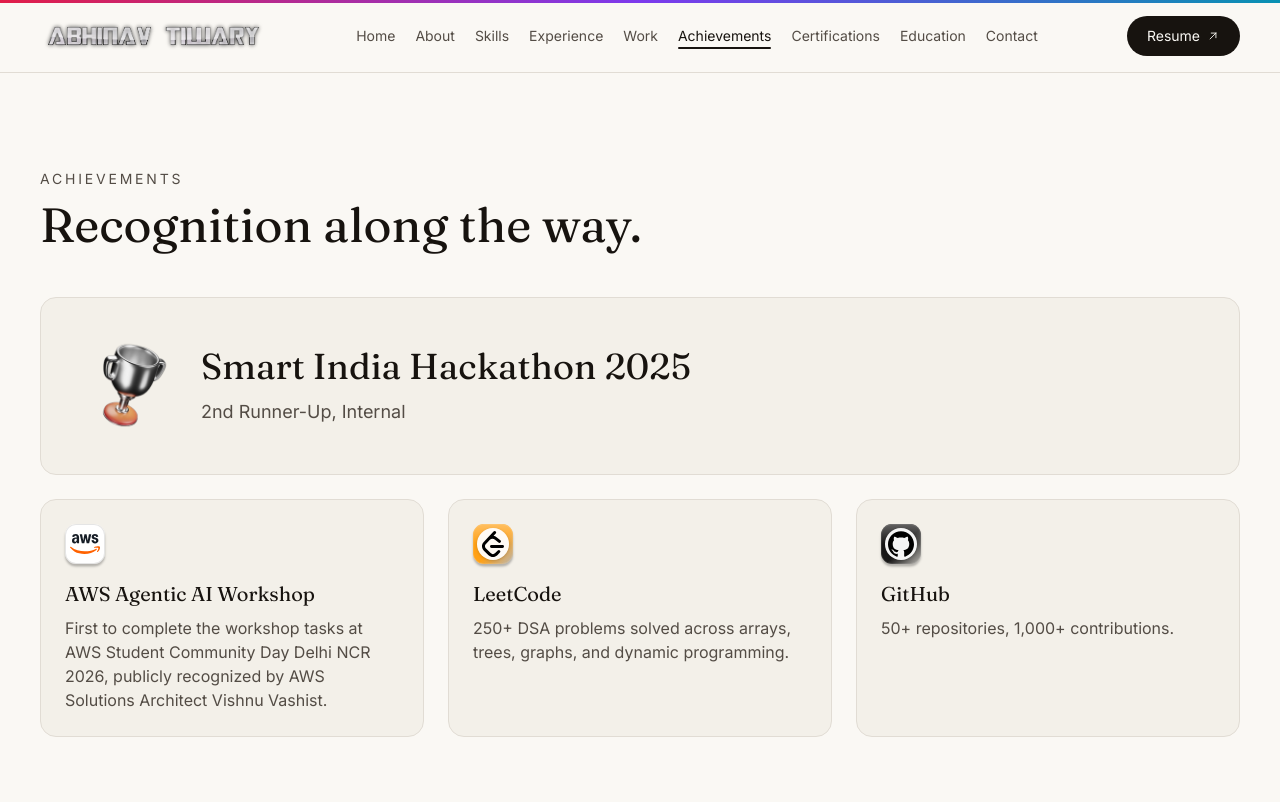
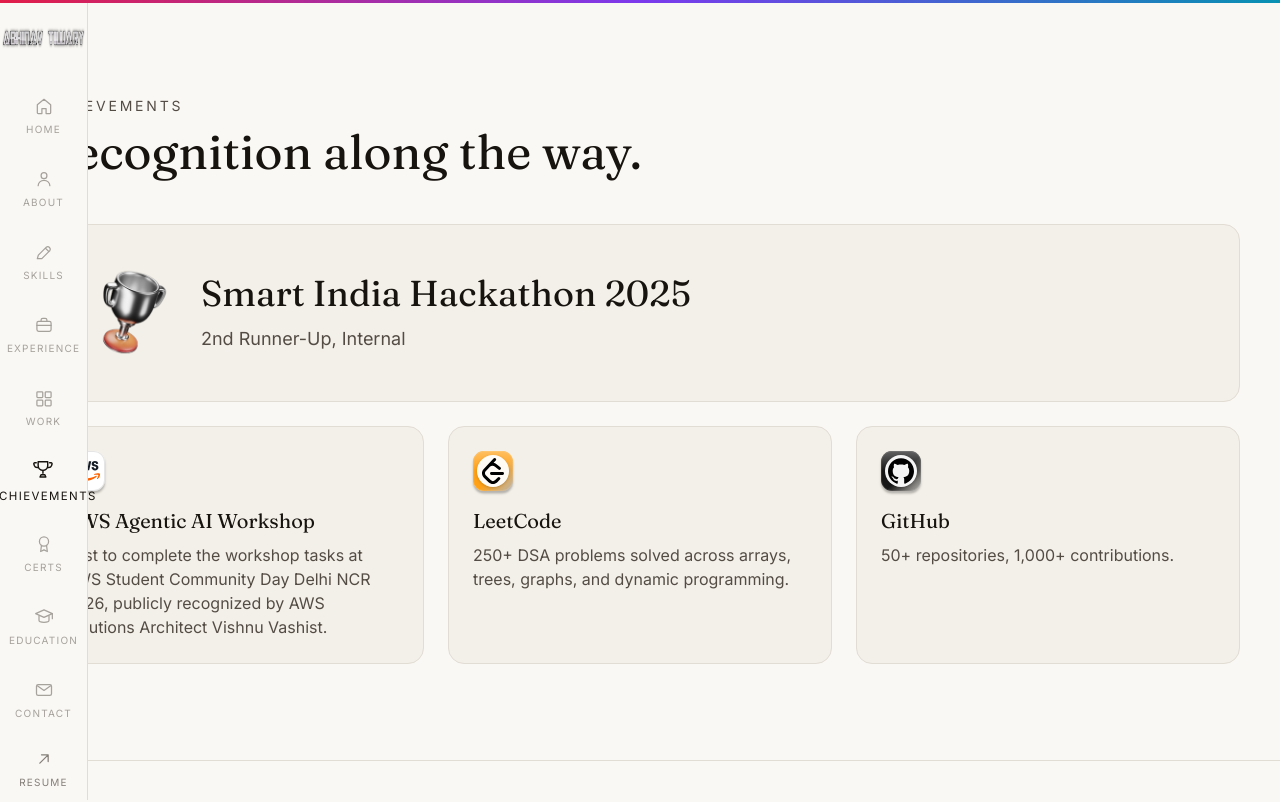
Before and after one commit to abhiii9vvv/Abhinav_Tiwary_Portfolio, a Next.js app: page /achievements in a window 1280 px wide. Shown: the top 802 px of the page. Built offline with nearby package versions, Linux system fonts and the light colour scheme.

Commit message:
feat: replace top nav with sidebar across all routes

```diff
--- a/app/about/page.tsx
+++ b/app/about/page.tsx
@@ -1,11 +1,11 @@
-import { Nav } from "@/components/Nav";
+import { Sidebar } from "@/components/Sidebar";
 import { About } from "@/components/sections/About";
 import { Footer } from "@/components/Footer";
 
 export default function AboutPage() {
   return (
     <>
-      <Nav />
+      <Sidebar />
       <main id="main-content">
         <About />
       </main>
--- a/app/achievements/page.tsx
+++ b/app/achievements/page.tsx
@@ -1,11 +1,11 @@
-import { Nav } from "@/components/Nav";
+import { Sidebar } from "@/components/Sidebar";
 import { Achievements } from "@/components/sections/Achievements";
 import { Footer } from "@/components/Footer";
 
 export default function AchievementsPage() {
   return (
     <>
-      <Nav />
+      <Sidebar />
       <main id="main-content">
         <Achievements />
       </main>
--- a/app/certifications/page.tsx
+++ b/app/certifications/page.tsx
@@ -1,11 +1,11 @@
-import { Nav } from "@/components/Nav";
+import { Sidebar } from "@/components/Sidebar";
 import { Certifications } from "@/components/sections/Certifications";
 import { Footer } from "@/components/Footer";
 
 export default function CertificationsPage() {
   return (
     <>
-      <Nav />
+      <Sidebar />
       <main id="main-content">
         <Certifications />
       </main>
--- a/app/contact/page.tsx
+++ b/app/contact/page.tsx
@@ -1,11 +1,11 @@
-import { Nav } from "@/components/Nav";
+import { Sidebar } from "@/components/Sidebar";
 import { Contact } from "@/components/sections/Contact";
 import { Footer } from "@/components/Footer";
 
 export default function ContactPage() {
   return (
     <>
-      <Nav />
+      <Sidebar />
       <main id="main-content">
         <Contact />
       </main>
--- a/app/education/page.tsx
+++ b/app/education/page.tsx
@@ -1,11 +1,11 @@
-import { Nav } from "@/components/Nav";
+import { Sidebar } from "@/components/Sidebar";
 import { EducationCommunity } from "@/components/sections/EducationCommunity";
 import { Footer } from "@/components/Footer";
 
 export default function EducationPage() {
   return (
     <>
-      <Nav />
+      <Sidebar />
       <main id="main-content">
         <EducationCommunity />
       </main>
--- a/app/experience/page.tsx
+++ b/app/experience/page.tsx
@@ -1,11 +1,11 @@
-import { Nav } from "@/components/Nav";
+import { Sidebar } from "@/components/Sidebar";
 import { Experience } from "@/components/sections/Experience";
 import { Footer } from "@/components/Footer";
 
 export default function ExperiencePage() {
   return (
     <>
-      <Nav />
+      <Sidebar />
       <main id="main-content">
         <Experience />
       </main>
--- a/app/page.tsx
+++ b/app/page.tsx
@@ -1,4 +1,4 @@
-import { Nav } from "@/components/Nav";
+import { Sidebar } from "@/components/Sidebar";
 import { Hero } from "@/components/sections/Hero";
 import { Stats } from "@/components/sections/Stats";
 import { About } from "@/components/sections/About";
@@ -16,7 +16,7 @@
 export default function Home() {
   return (
     <>
-      <Nav />
+      <Sidebar />
       <main id="main-content">
         <Hero />
         <Stats />
--- a/app/skills/page.tsx
+++ b/app/skills/page.tsx
@@ -1,11 +1,11 @@
-import { Nav } from "@/components/Nav";
+import { Sidebar } from "@/components/Sidebar";
 import { Skills } from "@/components/sections/Skills";
 import { Footer } from "@/components/Footer";
 
 export default function SkillsPage() {
   return (
     <>
-      <Nav />
+      <Sidebar />
       <main id="main-content">
         <Skills />
       </main>
--- a/app/work/page.tsx
+++ b/app/work/page.tsx
@@ -1,4 +1,4 @@
-import { Nav } from "@/components/Nav";
+import { Sidebar } from "@/components/Sidebar";
 import { FeaturedWork } from "@/components/sections/FeaturedWork";
 import { StrongProjects } from "@/components/sections/StrongProjects";
 import { MoreProjects } from "@/components/sections/MoreProjects";
@@ -7,7 +7,7 @@
 export default function WorkPage() {
   return (
     <>
-      <Nav />
+      <Sidebar />
       <main id="main-content">
         <FeaturedWork />
         <StrongProjects />
--- a/components/Nav.tsx
+++ /dev/null
@@ -1,118 +0,0 @@
-"use client";
-
-import { useState } from "react";
-import Image from "next/image";
-import Link from "next/link";
-import { usePathname } from "next/navigation";
-import { ArrowUpRight } from "@/components/icons";
-
-const links = [
-  { href: "/", label: "Home" },
-  { href: "/about", label: "About" },
-  { href: "/skills", label: "Skills" },
-  { href: "/experience", label: "Experience" },
-  { href: "/work", label: "Work" },
-  { href: "/achievements", label: "Achievements" },
-  { href: "/certifications", label: "Certifications" },
-  { href: "/education", label: "Education" },
-  { href: "/contact", label: "Contact" },
-];
-
-export function Nav() {
-  const [open, setOpen] = useState(false);
-  const pathname = usePathname();
-
-  return (
-    <>
-      <a
-        href="#main-content"
-        className="sr-only focus-visible:not-sr-only focus-visible:fixed focus-visible:left-4 focus-visible:top-4 focus-visible:z-[60] focus-visible:rounded-md focus-visible:bg-ink focus-visible:px-4 focus-visible:py-2 focus-visible:text-bg focus-visible:outline-none focus-visible:ring-2 focus-visible:ring-accent focus-visible:ring-offset-2"
-      >
-        Skip to content
-      </a>
-      <header className="sticky top-0 z-50 border-b border-line bg-bg">
-        <nav
-          aria-label="Primary"
-          className="mx-auto flex max-w-7xl items-center justify-between px-6 py-4 sm:px-10"
-        >
-          <Link
-            href="/"
-            className="shrink-0 rounded-sm focus-visible:outline-none focus-visible:ring-2 focus-visible:ring-accent focus-visible:ring-offset-2"
-          >
-            <Image
-              src="/images/logo.png"
-              alt="Abhinav Tiwary"
-              width={555}
-              height={88}
-              className="h-8 w-auto sm:h-9"
-              priority
-            />
-          </Link>
-          <ul className="hidden gap-5 text-sm text-ink-muted xl:flex">
-            {links.map((link) => {
-              const isActive = pathname === link.href;
-              return (
-                <li key={link.href}>
-                  <Link
-                    href={link.href}
-                    aria-current={isActive ? "page" : undefined}
-                    className={`relative rounded-sm pb-1 transition-colors focus-visible:outline-none focus-visible:ring-2 focus-visible:ring-accent focus-visible:ring-offset-2 ${
-                      isActive ? "text-ink" : "hover:text-ink"
-                    }`}
-                  >
-                    {link.label}
-                    {isActive && (
-                      <span className="absolute inset-x-0 -bottom-[1px] h-[2px] rounded-full bg-ink" />
-                    )}
-                  </Link>
-                </li>
-              );
-            })}
-          </ul>
-          <a
-            href="https://lifeherbagroup.com/resume/Abhinav_Tiwary_Resume.pdf"
-            target="_blank"
-            rel="noopener noreferrer"
-            className="hidden shrink-0 items-center gap-1.5 rounded-full bg-ink px-5 py-2.5 text-sm text-bg transition-opacity hover:opacity-85 focus-visible:outline-none focus-visible:ring-2 focus-visible:ring-accent focus-visible:ring-offset-2 xl:inline-flex"
-          >
-            Resume
-            <ArrowUpRight className="h-3.5 w-3.5" />
-          </a>
-          <button
-            type="button"
-            onClick={() => setOpen((v) => !v)}
-            aria-expanded={open}
-            aria-controls="mobile-nav"
-            className="shrink-0 rounded-sm text-sm text-ink focus-visible:outline-none focus-visible:ring-2 focus-visible:ring-accent focus-visible:ring-offset-2 xl:hidden"
-          >
-            {open ? "Close" : "Menu"}
-          </button>
-        </nav>
-        {open && (
-          <ul
-            id="mobile-nav"
-            className="flex flex-col gap-1 border-t border-line px-6 py-4 xl:hidden"
-          >
-            {links.map((link) => {
-              const isActive = pathname === link.href;
-              return (
-                <li key={link.href}>
-                  <Link
-                    href={link.href}
-                    onClick={() => setOpen(false)}
-                    aria-current={isActive ? "page" : undefined}
-                    className={`block rounded-sm py-2 transition-colors focus-visible:outline-none focus-visible:ring-2 focus-visible:ring-accent focus-visible:ring-offset-2 ${
-                      isActive ? "font-medium text-ink" : "text-ink-muted hover:text-ink"
-                    }`}
-                  >
-                    {link.label}
-                  </Link>
-                </li>
-              );
-            })}
-          </ul>
-        )}
-      </header>
-    </>
-  );
-}
```
